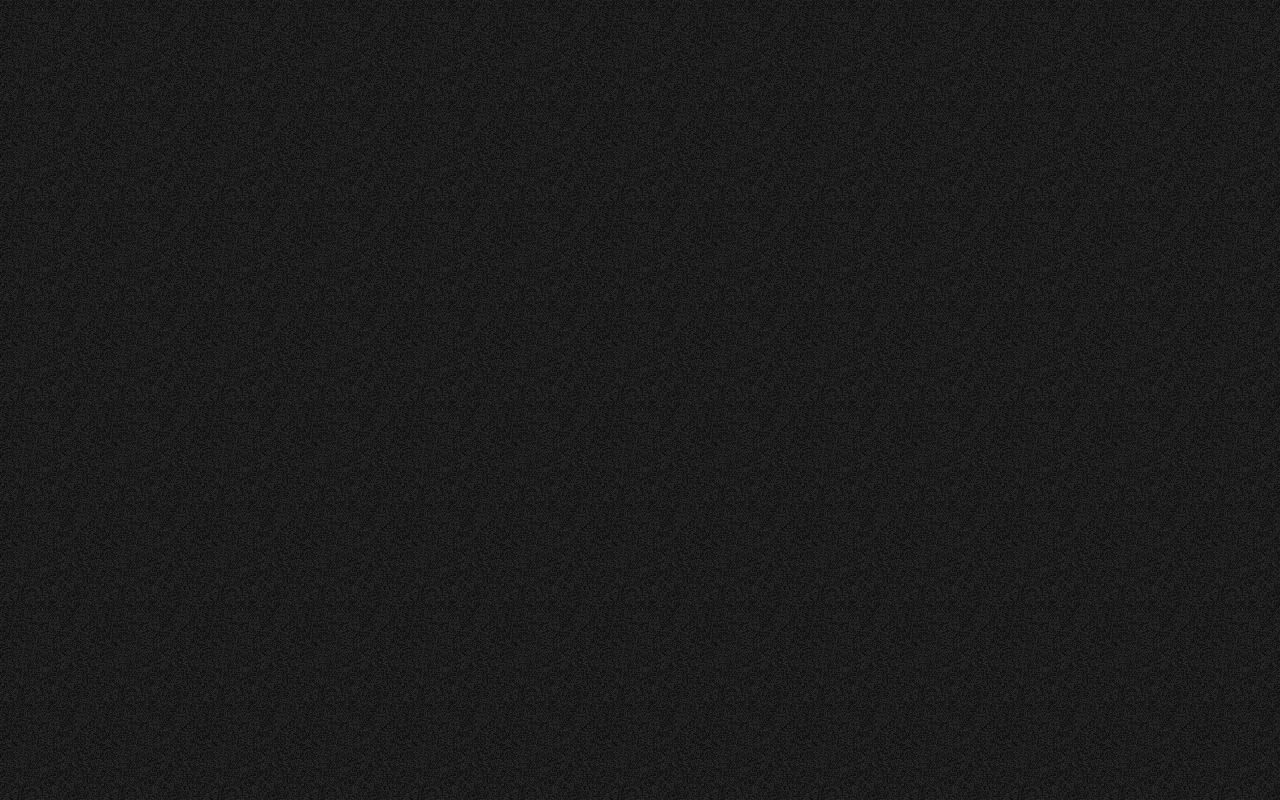
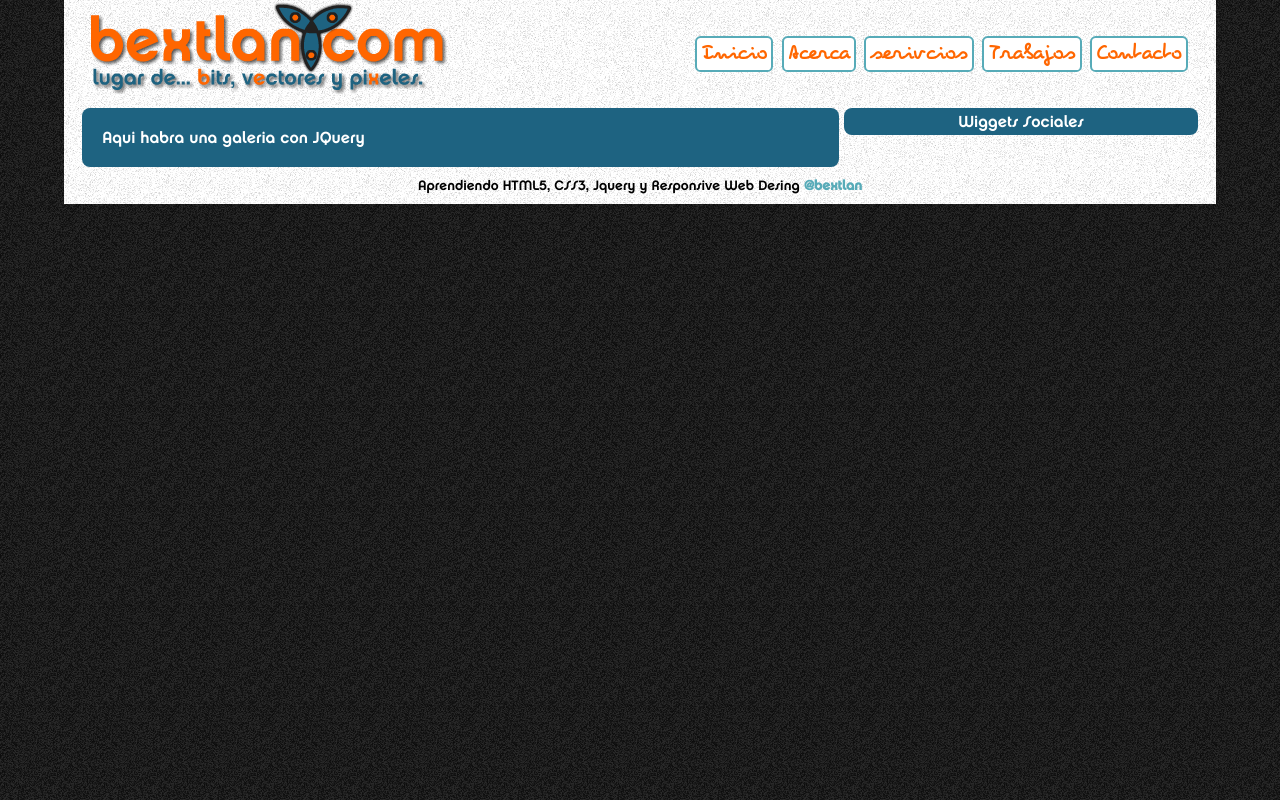
Before and after one commit to jveliz0528/app-web, a plain HTML site: page SitioWeb/index.html in a window 1280 px wide. Drawn offline with Linux system fonts and the light colour scheme.

Commit message:
Sección Home y estilos CSS.

```diff
--- a/SitioWeb/CSS/estilos.css
+++ b/SitioWeb/CSS/estilos.css
@@ -1,6 +1,182 @@
-body{
-  background: #212121 url(../img/fondo.jpg);
-  color: #FFFF;
-  font-family:  "chalet", Helvetica, Verdana;
-  font-size: 2em;
+body {
+	background: #212121 url(../img/fondo.jpg);
+	color: #FFF;
+	font-family: "Chalet", Helvetica, Verdana;
+	font-size: 1em;
 }
+
+a {
+	color: #57ABB8;
+	font-weight: bold;
+	text-decoration: none;
+}
+
+a:hover {
+	color:#F60;
+}
+
+figcaption {
+	font-size: 0.85em;
+	padding: 0.25em;
+	text-align: center;
+}
+
+img, video {
+	max-width: 100%;
+}
+
+header, section#contenido, footer {
+	background: #FFF url(../img/fondo-interno.jpg);
+	margin: 0 auto;
+	max-width: 90%;
+	text-align: center;
+}
+
+header h1, nav {
+	display: inline-block;
+	max-width: 100%;
+	vertical-align: middle;
+}
+nav ul{
+	list-style: none;
+}
+
+nav li {
+	display:inline-block;
+	padding: 0.1em;
+	vertical-align: top;
+}
+
+nav a {
+	background: #FFF;
+	border: 0.1em solid #57ABB8;
+	border-radius: 0.25em;
+  color: #F60;
+  display: block;
+  font-family: "Pecita", Helvetica, Verdana;
+  font-size: 1.4em;
+	padding: 0.2em;
+	-ms-transition: all 0.5s ease-in;
+	-moz-transition: all 0.5s ease-in;
+	-o-transition: all 0.5s ease-in;
+	-webkit-transition: all 0.5s ease-in;
+	transition: all 0.5s ease-in;
+}
+
+nav a:hover {
+	background: #212121;
+	border: 0.1em dashed #F60;
+	border-radius: 0 0.5em 0 0.5em;
+  color: #FFF;
+	-ms-transition: all 0.5s ease-out;
+	-moz-transition: all 0.5s ease-out;
+	-o-transition: all 0.5s ease-out;
+	-webkit-transition: all 0.5s ease-out;
+	transition: all 0.5s ease-out;
+}
+
+section#principal, aside {
+	background: #1E6381;
+	border-radius: 0.5em;
+	display: inline-block;
+	margin: 0 auto;
+	max-width: 100%;
+	padding: 0.25em;
+	vertical-align: top;
+	width: 65%;
+}
+
+article#galeria-inicio  {
+	border-radius: 0.5em;
+	margin: 0.5em;
+	padding: 0.5em;
+	text-align: left;
+	width: 95%;
+}
+
+aside {
+	width: 30%;
+}
+
+aside img, #img-acerca img, #video-acerca, #img-servicios {
+	border-radius: 0.5em;
+}
+
+footer {
+	color: #000;
+	font-size: 0.85em;
+	padding: 0.75em 0;
+}
+
+.fade{
+	opacity: 1;
+	filter:alpha(opacity=10);
+	-ms-transition: all 0.5s ease-in;
+	-moz-transition: all 0.5s ease-in;
+	-o-transition: all 0.5s ease-in;
+	-webkit-transition: all 0.5s ease-in;
+	transition: all 0.5s ease-in;
+}
+
+.fade:hover{
+	opacity: 0.7;
+	filter:alpha(opacity=7);
+	-ms-transition: all 0.5s ease-out;
+	-moz-transition: all 0.5s ease-out;
+	-o-transition: all 0.5s ease-out;
+	-webkit-transition: all 0.5s ease-out;
+	transition: all 0.5s ease-out;
+}
+
+@media screen and (min-width:1081px){
+	header h1{
+		text-align: left;
+		width: 35%;
+	}
+
+	nav {
+		text-align: right;
+		width: 60%;
+	}
+}
+
+@media screen and (max-width: 1080px){
+	nav li {
+		font-size: 1.3em;
+	}
+
+	article#galeria-inicio  {
+		width: 90%;
+	}
+
+	aside{
+		width: 20%;
+  }
+}
+
+  @media screen and (max-width: 800px){
+	nav li {
+		font-size: 0.95em;
+	}
+
+	article#galeria-inicio  {
+		width: 88%;
+  }
+}
+
+  @media screen and (max-width: 600px){
+	nav li {
+		display: inline-block;
+		margin: 0px;
+		width: 98%;
+  }
+
+  	section#principal{
+    margin-bottom: 0.2em;
+	}
+
+	section#principal, aside{
+    display: block;
+    white-space: 95%;
+	}
+}
--- a/SitioWeb/CSS/reset.css
+++ b/SitioWeb/CSS/reset.css
@@ -1,50 +1,16 @@
-body,html,  h1, h2, h3, h4, h5, h6, p, ol, ul, li, pre,  dl, dt, dd, form, a, fieldset, input, th, tdcode, address, variable, form, fieldset, blockquote {
- padding: 0;
- margin: 0;
- font-size: 100%;
- font-weight: normal;
+/*@jonmircha*/
+/* reseteo universal */
+* {
+  border: 0;
+  padding: 0;
+  margin: 0;
+  font-weight: normal;
+}
+article,  figcaption, figure, footer, header, hgroup, nav, section{
+  display: block;
 }
 
-table {
-  border-collapse:
-  collapse; border-spacing: 0;
-}
-
-td, th, caption {
-   font-weight: normal;
-   text-align: left;
-  }
-
-img, fieldset {
-  border: 0;
- }
-
-ol {
-  padding-left: 1.4em;
-  list-style: decimal;
-}
-
-ul {
-  padding-left: 1.4em;
-  list-style:square;
-}
-
-q:before, q:after {
-  content:'';
-}
-
-a
-{
-color: black;
-text-decoration: none;
-}
-
-a:hover
-{
-text-decoration: underline;
-}
-
-/*@jonmircha*/
+/* estilos del sitio */
 @font-face
 {
 	font-family: "Chalet";
@@ -56,3 +22,14 @@ text-decoration: underline;
 		url(../fonts/Chalet.ttf) format("truetype"),
 		url(../fonts/Chalet.svg#Chalet) format("svg");
 }
+
+@font-face {
+    font-family: "Pecita";
+    src: url("../fonts/Pecita.eot");
+    src: url("../fonts/Pecita.eot?#iefix") format("embedded-opentype"),
+         url("../fonts/Pecita.woff") format("woff"),
+         url("../fonts/Pecita.ttf") format("truetype"),
+         url("../fonts/Pecita.svg#Pecita") format("svg");
+    font-weight: normal;
+    font-style: normal;
+}
--- a/SitioWeb/index.html
+++ b/SitioWeb/index.html
@@ -13,10 +13,41 @@
 </head>
 
 <body>
+  <header>
+    <h1>
+      <a href="index.html">
+        <img class="fade" alt="bextlan | lugara de...bits vectores y pixeles." src="img/bextlan-logo.png" />
+      </a>
+    </h1>
+    <nav>
+      <ul>
+        <li><a href="index.html">Inicio</a></li>
+        <li><a href="acerca.html">Acerca</a></li>
+        <li><a href="serivcios.html">serivcios</a></li>
+        <li><a href="trabajos.html">Trabajos</a></li>
+        <li><a href="contacto.html">Contacto</a></li>
+      </ul>
+    </nav>
+  </header>
+  <section id="contenido">
+    <section id="principal">
+      <article id="galeria-inicio">
+        Aqui habra una galeria con JQuery
+      </article>
+    </section>
+    <aside>
+      Wiggets Sociales
+    </aside>
+  </section>
+  </section>
 
+  <footer>Aprendiendo HTML5, CSS3, Jquery y Responsive Web Desing
+    <a rel="author" href="http://twitter.com/bextlan" target="_blanck">@bextlan</a>
+  </footer>
 </body>
 <link rel="stylesheet" href="css/reset.css" />
 <link rel="stylesheet" href="css/estilos.css" />
+
 
 <!--[if lt IE 9]>
   		<script src="http://html5shiv.googlecode.com/svn/trunk/html5.js"></script>
```
Also changed, not shown: SitioWeb/img/logo-geekonos.png (added), SitioWeb/img/slide-0.png (added), SitioWeb/img/slide-1.png (added), SitioWeb/img/slide-2.png (added), SitioWeb/img/slide-3.png (added).
